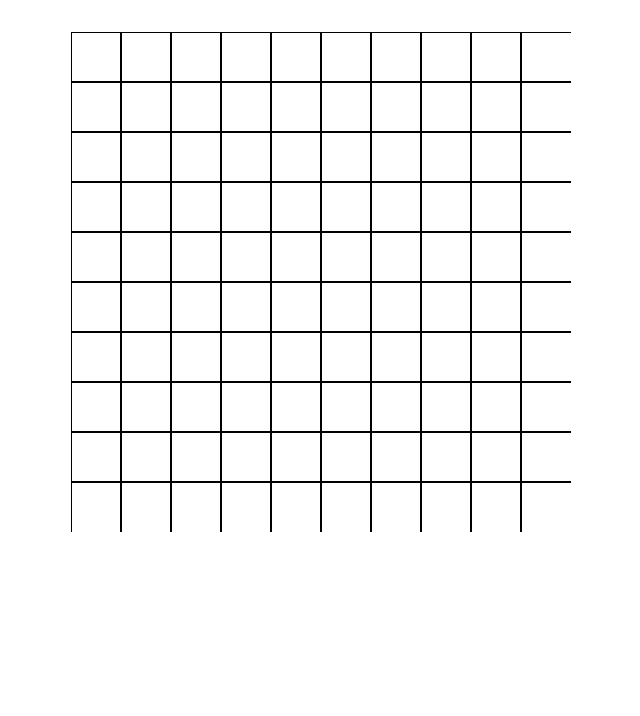
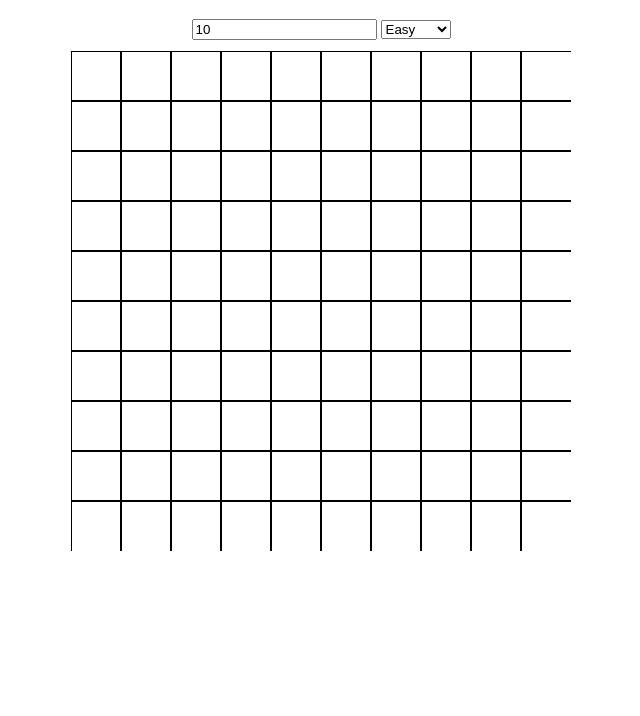
Before and after one commit to Abhinav-Chdhary/Minesweeper, a website built with Vite: page index.html in a window 1280 px wide. Shown: the part 118-834 px from the top of the page, without its empty margins (319-959 px from the left). Before the commit the page ends 800 px from the top, so only its background shows below. Built offline with nearby package versions, Linux system fonts and the light colour scheme.

Commit message:
size and difficulty input

```diff
--- a/index.html
+++ b/index.html
@@ -1,4 +1,4 @@
-<!doctype html>
+<!DOCTYPE html>
 <html lang="en">
   <head>
     <meta charset="UTF-8" />
@@ -7,6 +7,15 @@
     <title>Vite App</title>
   </head>
   <body>
+    <h1>MINESWEEPER</h1>
+    <div class="formContainer">
+      <input type="number" id="sizeOfGrid" value="10"/>
+      <select id="difficulty">
+        <option value="easy" selected>Easy</option>
+        <option value="med">Medium</option>
+        <option value="hard">Hard</option>
+      </select>
+    </div>
     <canvas id="canvas"></canvas>
   </body>
 </html>
--- a/main.js
+++ b/main.js
@@ -10,11 +10,23 @@ let grid = [],
 
 window.onload = function () {
   const canvas = document.getElementById("canvas");
-  let context = canvas.getContext("2d");
+  const context = canvas.getContext("2d");
+
+  const sizeInput = document.getElementById("sizeOfGrid");
+  const difficultyInput = document.getElementById("difficulty");
+
+  const initializeGrid = () => {
+    n = parseInt(sizeInput.value);
+    let difficultyFactor;
+
+    if (difficultyInput.value === "easy") difficultyFactor = 1 / 6;
+    else if (difficultyInput.value === "med") difficultyFactor = 1 / 5;
+    else difficultyFactor = 1 / 4;
+
     canvas.width = n * side;
     canvas.height = n * side;
 
-  // create grid
+    grid = [];
     for (let i = 0; i < n; i++) {
       grid[i] = [];
       for (let j = 0; j < n; j++) {
@@ -22,10 +34,15 @@ window.onload = function () {
       }
     }
 
-  //set mines
-  mineSetter(grid, n, (n * n) / 5);
+    mineSetter(grid, n, n * n * difficultyFactor);
     mineCheckSum(context, grid, n);
     redraw(context, grid, n);
+  };
+
+  sizeInput.addEventListener("change", initializeGrid);
+  difficultyInput.addEventListener("change", initializeGrid);
+
+  initializeGrid();
 
   canvas.onclick = function (e) {
     let mouse = getRelativeMousePosition(e, canvas);
--- a/scripts/revealer.js
+++ b/scripts/revealer.js
@@ -27,6 +27,7 @@ function bfs(r, c, grid, n) {
         newCol < n &&
         !visited[newRow][newCol]
       ) {
+        if (grid[newRow][newCol].text === "M") continue;
         grid[newRow][newCol].setReveal();
         queue.push({ row: newRow, col: newCol });
       }
@@ -38,8 +39,11 @@ export function handleClickReveal(grid, mouse, context, n) {
   for (let i = 0; i < n; i++) {
     for (let j = 0; j < n; j++) {
       if (grid[i][j].isCell(mouse.x, mouse.y)) {
-        grid[i][j].setReveal();
-        bfs(i, j, grid, n);
+        if (grid[i][j].text === "M") console.log("Game over!!");
+        else {
+          grid[i][j].setReveal();
+          bfs(i, j, grid, n);
+        }
       }
     }
   }
--- a/style.css
+++ b/style.css
@@ -1,5 +1,4 @@
 :root {
-  font-family: Inter, system-ui, Avenir, Helvetica, Arial, sans-serif;
   line-height: 1.5;
   font-weight: 400;
 
@@ -24,22 +23,14 @@ a:hover {
 
 body {
   margin: 0;
-  display: flex;
   place-items: center;
-  min-width: 320px;
+  text-align: center;
   min-height: 100vh;
 }
 
 h1 {
   font-size: 3.2em;
   line-height: 1.1;
-}
-
-#gridContainer {
-  max-width: 1280px;
-  margin: 0 auto;
-  padding: 2rem;
-  text-align: center;
 }
 
 .logo {
@@ -86,6 +77,14 @@ button:focus,
 button:focus-visible {
   outline: 4px auto -webkit-focus-ring-color;
 }
+h1 {
+  font: bold italic 50px Georgia, serif;
+}
+.formContainer {
+  margin: 10px auto;
+  text-align: center;
+  max-width: 800px;
+}
 
 @media (prefers-color-scheme: light) {
   :root {
```
Lines whose indentation alone changed are shown as unchanged.
